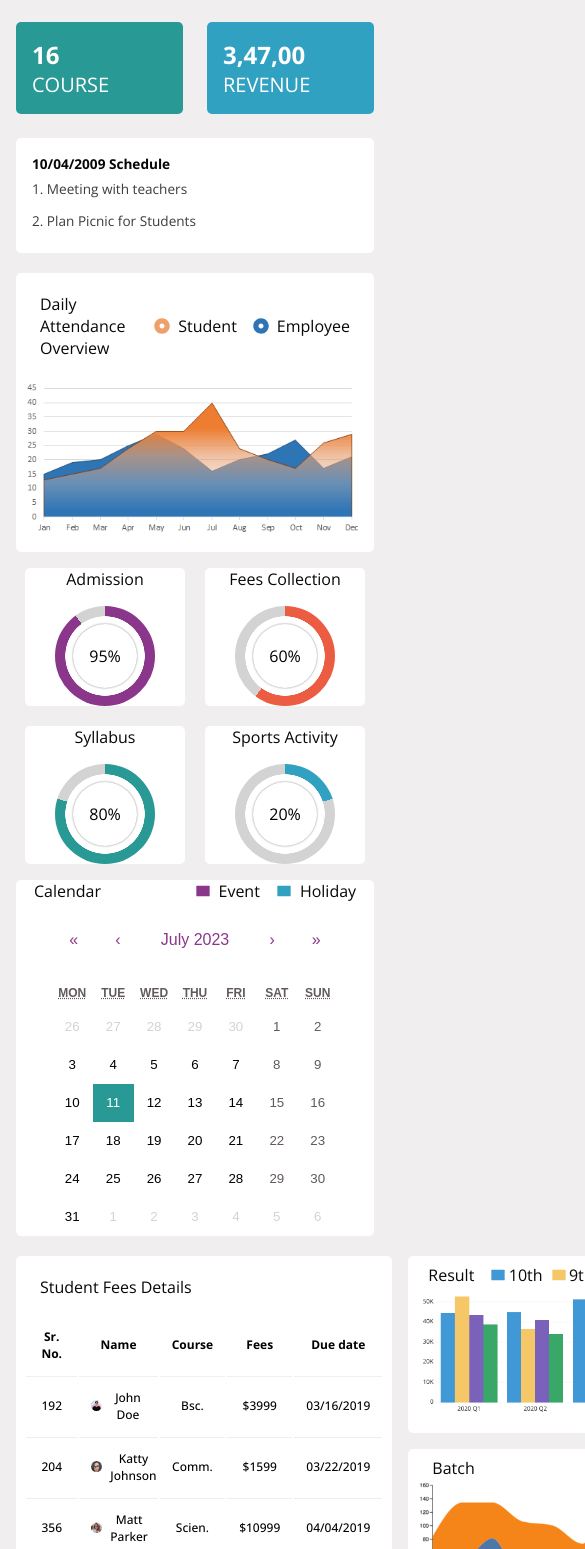
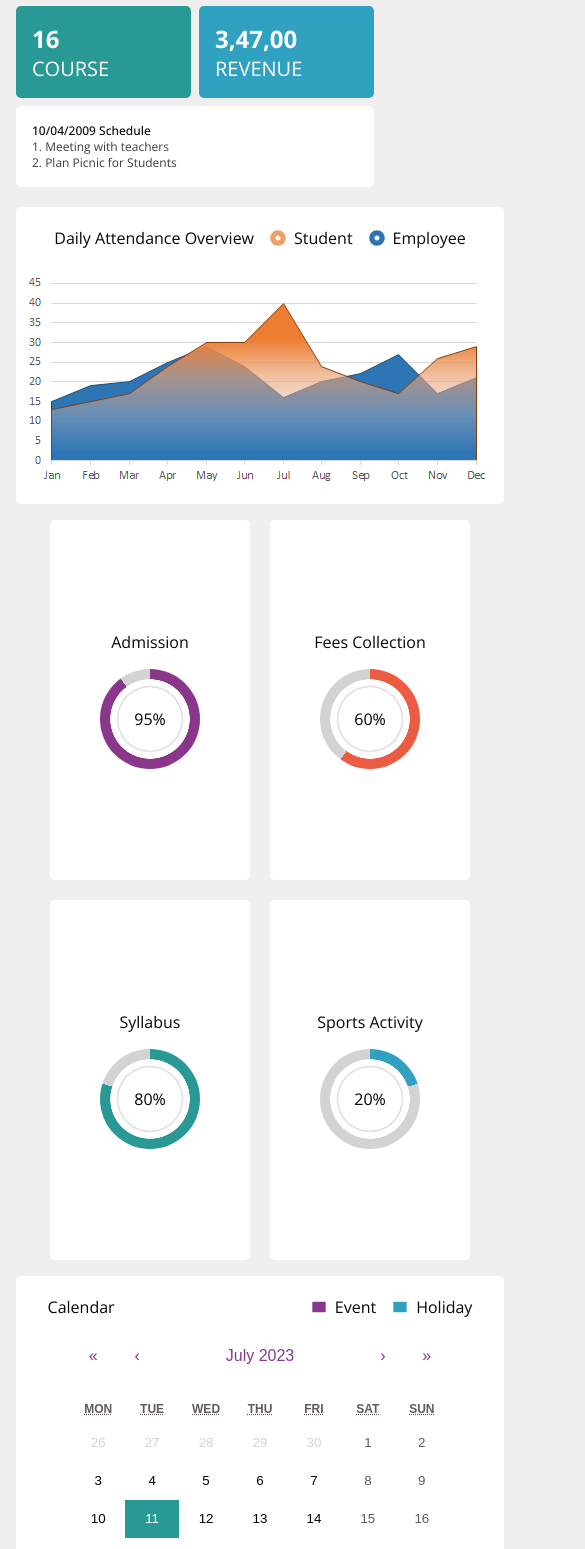
Before and after one commit to EdraakSystems/dash_design2, a React (Create React App) app: page / in a window 390 px wide. Shown: the part 339-1888 px from the top of the page, 585 px wide, since content can reach past the window. Built offline with nearby package versions, Linux system fonts and the light colour scheme.

Commit message:
tab fix responsive

```diff
--- a/src/components/Cards1/Cards1.css
+++ b/src/components/Cards1/Cards1.css
@@ -31,3 +31,15 @@
 .card_bg5 {
     background: white;
 }
+
+@media (max-width:768px) {
+    .cards1_data {
+        flex-basis: 7.75rem;
+    }
+}
+
+@media (max-width:460px) {
+    .dash_cards1 {
+        gap: 0.5rem;
+    }
+}
--- a/src/components/Cards2/Cards2.css
+++ b/src/components/Cards2/Cards2.css
@@ -197,3 +197,40 @@
 .holiday :first-child {
     fill: #31A1C1;
 }
+
+@media (max-width:768px) {
+    .dash_cards2 {
+        flex-direction: column;
+        gap: 1rem;
+    }
+
+    .cards2_graph {
+        align-items: center;
+    }
+
+    .cards2_graph_data>img {
+        width: auto;
+    }
+
+    .progress {
+        width: 10.5rem;
+    }
+
+    .cards2_calendar {
+        padding: 1.25rem 0.5rem 0.5rem 0.5rem;
+    }
+}
+
+@media (max-width:460px) {
+    .progress {
+        width: 12.5rem;
+    }
+
+    .progress h3 {
+        margin-top: 1rem;
+    }
+
+    .progress div {
+        margin-bottom: 1rem;
+    }
+}
--- a/src/components/Cards3/Cards3.css
+++ b/src/components/Cards3/Cards3.css
@@ -3,6 +3,7 @@
     gap: 1rem;
     margin-inline: 1rem;
     justify-content: space-evenly;
+    flex-wrap: wrap;
 }
 
 .cards3_table {
@@ -32,6 +33,7 @@
     border-radius: 5px;
     padding: 0.5rem;
     gap: 0.75rem;
+    height: 50%;
 }
 
 .graphs>img {
@@ -82,6 +84,7 @@
     display: flex;
     flex-direction: column;
     gap: 1rem;
+    flex-wrap: wrap;
 }
 
 .cards3_cards_card {
@@ -131,3 +134,27 @@
     color: #E55D68;
     margin: 0 1rem;
 }
+
+@media (max-width:768px) {
+    .dash_cards3 {
+        flex-direction: column;
+        gap: 1rem;
+        align-items: center;
+    }
+
+    .graphs {
+        text-align: center;
+    }
+
+    .graphs>img {
+        width: auto;
+    }
+
+    .cards3_graphs {
+        width: 100%;
+    }
+
+    .card_data {
+        margin-top: 0;
+    }
+}
--- a/src/index.css
+++ b/src/index.css
@@ -114,6 +114,19 @@ button {
   }
 }
 
+@media (max-width:768px) {
+  h4 {
+    font-size: 0.75rem;
+    font-weight: 500;
+    color: var(--txt_clr);
+  }
+
+  h5 {
+    font-size: 0.75rem;
+    line-height: 1rem;
+  }
+}
+
 @media (max-width:450px) {}
 
 /* For Tablet Portrait-up */
```
